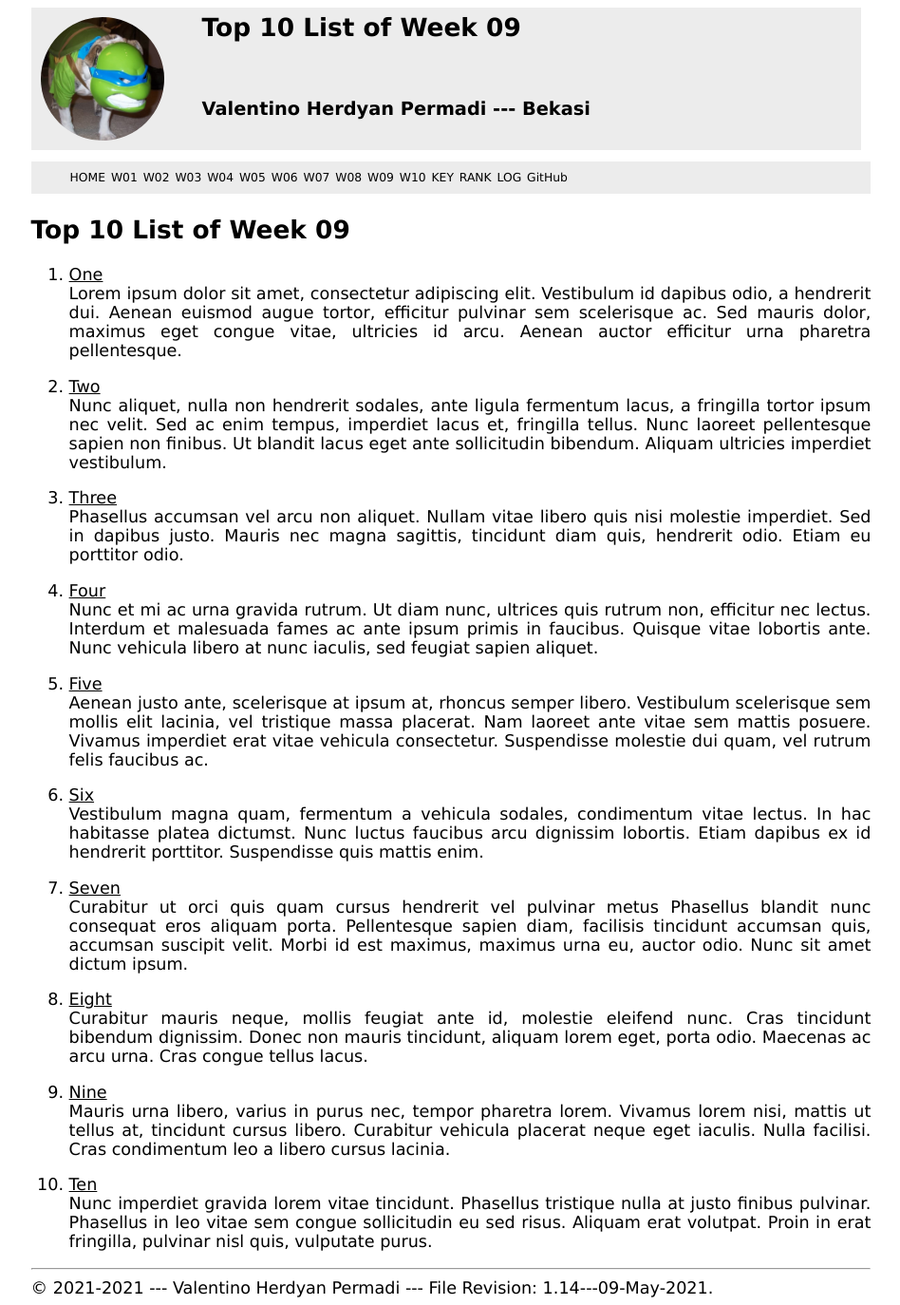
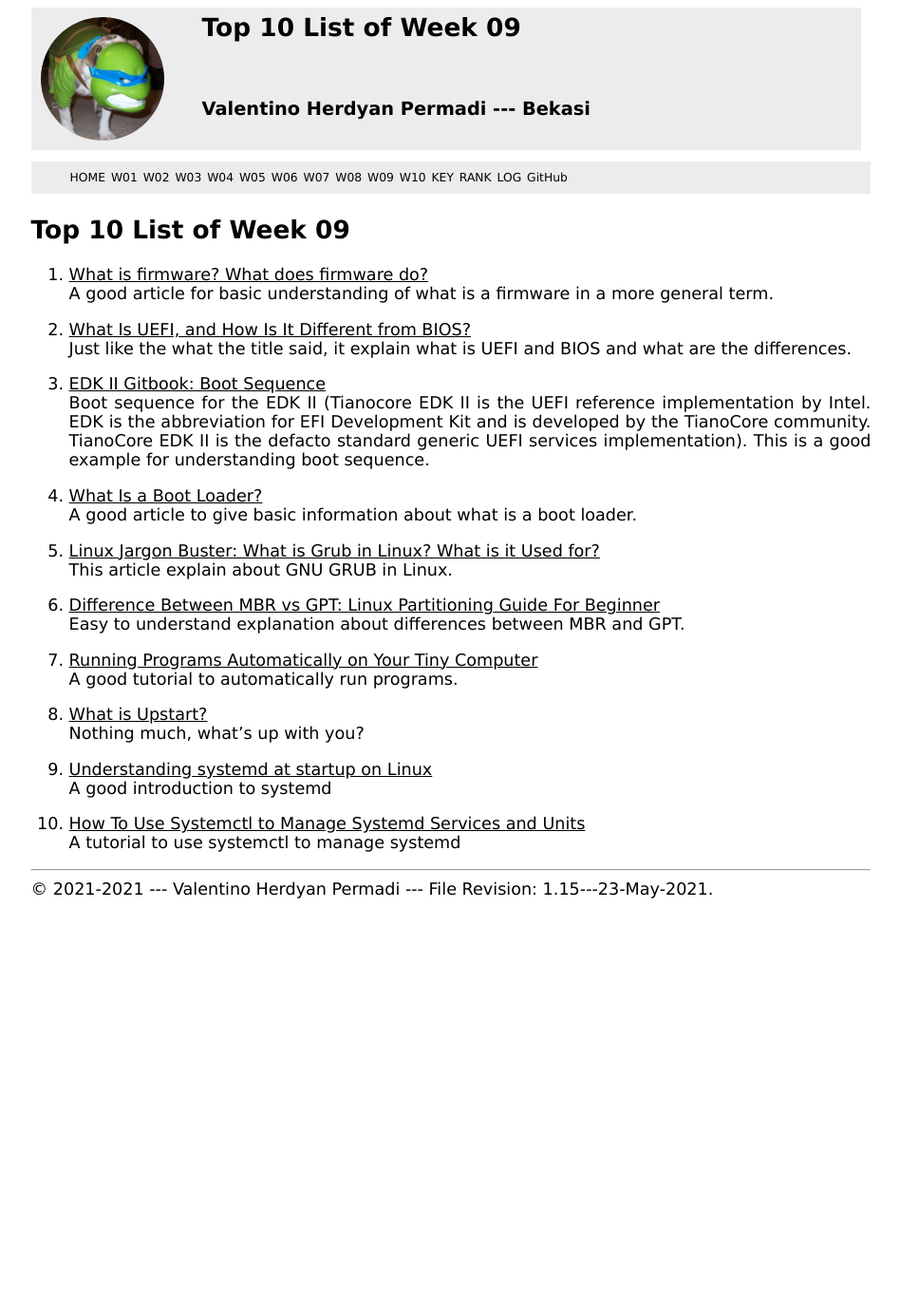
Before and after one commit to valentinohp/os211, a Jekyll site: the page built from w09.md, in a window 1280 px wide. Shown: the whole page at 95% size, without its empty margins (165-1113 px from the left). Built offline with Jekyll 4.4.1, drawn with Linux system fonts in a browser that asks for light colours; our own code applies the rules of GitHub Pages for plain Markdown files; after the commit the page ends 954 px from its top, so only the background shows below that.

```diff
--- a/TXT/myrank.txt
+++ b/TXT/myrank.txt
@@ -20,3 +20,6 @@ ZCZC W06 zahrahrp
 ZCZC W07 X1non
 ZCZC W07 zahrahrp
 ZCZC W07 vandhya
+ZCZC W08 zulfankasilas
+ZCZC W08 x1non
+ZCZC W08 veniche
--- a/_config.yml
+++ b/_config.yml
@@ -1,5 +1,5 @@
 title:       "Operating Systems 2021-1 (OS211)"
-version:     "1.14---09-May-2021"
+version:     "1.15---23-May-2021"
 copyright:   "2021-2021"
 description: >-
   Menggokil!
--- a/w09.md
+++ b/w09.md
@@ -5,72 +5,34 @@ permalink: /W09/
 
 # Top 10 List of Week 09
 
-1. [One](https://en.wikipedia.org/wiki/1)<br>
-Lorem ipsum dolor sit amet, consectetur adipiscing elit.
-Vestibulum id dapibus odio, a hendrerit dui.
-Aenean euismod augue tortor, efficitur pulvinar sem scelerisque ac.
-Sed mauris dolor, maximus eget congue vitae, ultricies id arcu.
-Aenean auctor efficitur urna pharetra pellentesque.
+1. [What is firmware? What does firmware do?](https://www.digitalcitizen.life/simple-questions-what-firmware-what-does-it-do/)<br>
+A good article for basic understanding of what is a firmware in a more general term.
 
-2. [Two](https://en.wikipedia.org/wiki/2)<br>
-Nunc aliquet, nulla non hendrerit sodales, ante ligula fermentum lacus, a fringilla tortor ipsum nec velit.
-Sed ac enim tempus, imperdiet lacus et, fringilla tellus.
-Nunc laoreet pellentesque sapien non finibus.
-Ut blandit lacus eget ante sollicitudin bibendum.
-Aliquam ultricies imperdiet vestibulum.
+2. [What Is UEFI, and How Is It Different from BIOS?](https://www.howtogeek.com/56958/htg-explains-how-uefi-will-replace-the-bios/)<br>
+Just like the what the title said, it explain what is UEFI and BIOS and what are the differences.
 
-3. [Three](https://en.wikipedia.org/wiki/3)<br>
-Phasellus accumsan vel arcu non aliquet.
-Nullam vitae libero quis nisi molestie imperdiet.
-Sed in dapibus justo.
-Mauris nec magna sagittis, tincidunt diam quis, hendrerit odio.
-Etiam eu porttitor odio.
+3. [EDK II Gitbook: Boot Sequence](https://edk2-docs.gitbook.io/edk-ii-build-specification/2_design_discussion/23_boot_sequence)<br>
+Boot sequence for the EDK II (Tianocore EDK II is the UEFI reference implementation by Intel. EDK is the abbreviation for EFI Development Kit and is developed by the TianoCore community.
+TianoCore EDK II is the defacto standard generic UEFI services implementation).
+This is a good example for understanding boot sequence.
 
-4. [Four](https://en.wikipedia.org/wiki/4)<br>
-Nunc et mi ac urna gravida rutrum.
-Ut diam nunc, ultrices quis rutrum non, efficitur nec lectus.
-Interdum et malesuada fames ac ante ipsum primis in faucibus.
-Quisque vitae lobortis ante.
-Nunc vehicula libero at nunc iaculis, sed feugiat sapien aliquet.
+4. [What Is a Boot Loader?](https://linuxhint.com/what-is-a-boot-loader/)<br>
+A good article to give basic information about what is a boot loader.
 
-5. [Five](https://en.wikipedia.org/wiki/5)<br>
-Aenean justo ante, scelerisque at ipsum at, rhoncus semper libero.
-Vestibulum scelerisque sem mollis elit lacinia, vel tristique massa placerat.
-Nam laoreet ante vitae sem mattis posuere.
-Vivamus imperdiet erat vitae vehicula consectetur.
-Suspendisse molestie dui quam, vel rutrum felis faucibus ac.
+5. [Linux Jargon Buster: What is Grub in Linux? What is it Used for?](https://itsfoss.com/what-is-grub/)<br>
+This article explain about GNU GRUB in Linux.
 
-6. [Six](https://en.wikipedia.org/wiki/6)<br>
-Vestibulum magna quam, fermentum a vehicula sodales, condimentum vitae lectus.
-In hac habitasse platea dictumst.
-Nunc luctus faucibus arcu dignissim lobortis.
-Etiam dapibus ex id hendrerit porttitor.
-Suspendisse quis mattis enim.
+6. [Difference Between MBR vs GPT: Linux Partitioning Guide For Beginner](https://itsubuntu.com/difference-between-mbr-vs-gpt-linux-partitioning-guide-for-beginner/)<br>
+Easy to understand explanation about differences between MBR and GPT.
 
-7. [Seven](https://en.wikipedia.org/wiki/7)<br>
-Curabitur ut orci quis quam cursus hendrerit vel pulvinar metus
-Phasellus blandit nunc consequat eros aliquam porta.
-Pellentesque sapien diam, facilisis tincidunt accumsan quis, accumsan suscipit velit.
-Morbi id est maximus, maximus urna eu, auctor odio.
-Nunc sit amet dictum ipsum.
+7. [Running Programs Automatically on Your Tiny Computer](https://learn.adafruit.com/running-programs-automatically-on-your-tiny-computer/sysv-init-runlevels)<br>
+A good tutorial to automatically run programs.
 
-8. [Eight](https://en.wikipedia.org/wiki/8)<br>
-Curabitur mauris neque, mollis feugiat ante id, molestie eleifend nunc.
-Cras tincidunt bibendum dignissim.
-Donec non mauris tincidunt, aliquam lorem eget, porta odio.
-Maecenas ac arcu urna.
-Cras congue tellus lacus.
+8. [What is Upstart?](https://askubuntu.com/questions/1083/what-is-upstart)<br>
+Nothing much, what's up with you?
 
-9. [Nine](https://en.wikipedia.org/wiki/9)<br>
-Mauris urna libero, varius in purus nec, tempor pharetra lorem.
-Vivamus lorem nisi, mattis ut tellus at, tincidunt cursus libero.
-Curabitur vehicula placerat neque eget iaculis.
-Nulla facilisi.
-Cras condimentum leo a libero cursus lacinia.
+9. [Understanding systemd at startup on Linux](https://opensource.com/article/20/5/systemd-startup)<br>
+A good introduction to systemd
 
-10. [Ten](https://en.wikipedia.org/wiki/10)<br>
-Nunc imperdiet gravida lorem vitae tincidunt.
-Phasellus tristique nulla at justo finibus pulvinar.
-Phasellus in leo vitae sem congue sollicitudin eu sed risus.
-Aliquam erat volutpat.
-Proin in erat fringilla, pulvinar nisl quis, vulputate purus.
+10. [How To Use Systemctl to Manage Systemd Services and Units](https://www.digitalocean.com/community/tutorials/how-to-use-systemctl-to-manage-systemd-services-and-units)<br>
+A tutorial to use systemctl to manage systemd
```
Also changed, not shown: TXT/mylog.txt (+7 -0 lines), 9 other files.
